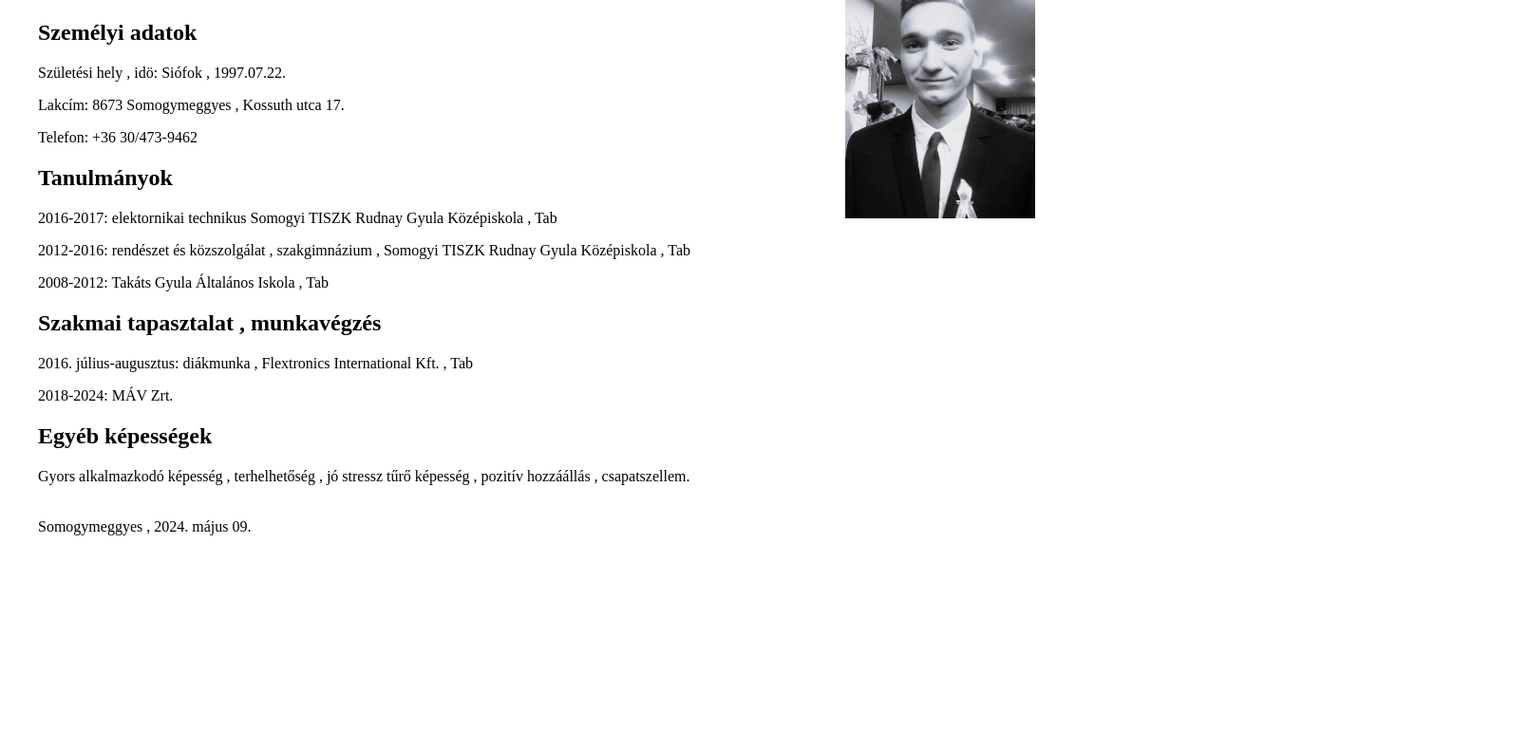
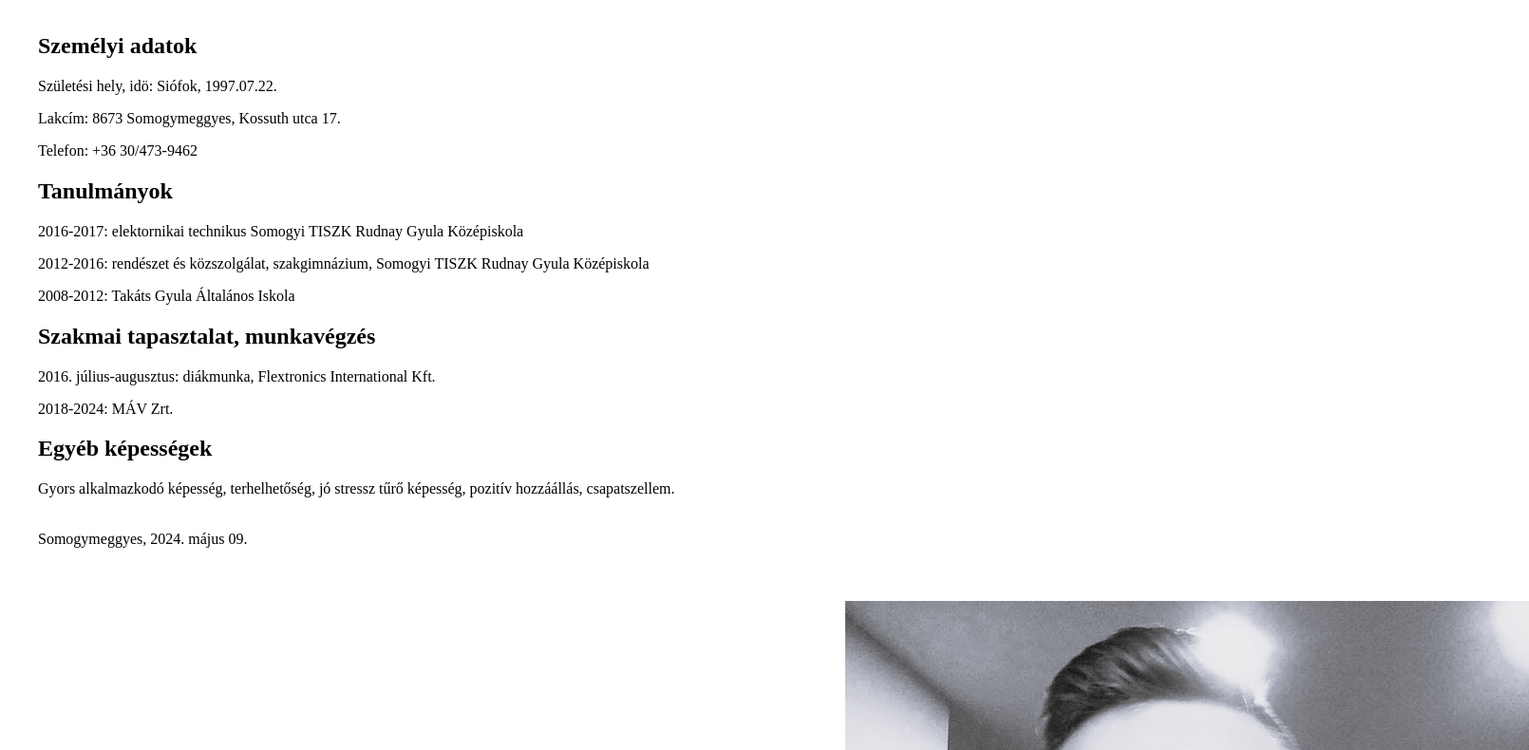
Before and after one commit to szabihorvath/oneletrajz, a plain HTML site: page index.html in a window 1280 px wide. Shown: the part 87-877 px from the top of the page at 95% size, 1610 px wide, since content can reach past the window. Before the commit the page ends 800 px from the top, so only its background shows below. Drawn offline with Linux system fonts and the light colour scheme.

Commit message:
Update index.html
new

```diff
--- a/index.html
+++ b/index.html
@@ -7,23 +7,27 @@
     <link rel="stylesheet" href="style.css">
 </head>
 <body>
-    <img src="image/magam.png" alt="" style="width:200px;height:256px;">
+<div class="container">
+    <div class="text-content">
         <h1>Horváth Szabolcs</h1>
         <h2>Személyi adatok</h2>
-    <p>Születési hely , idö: Siófok , 1997.07.22.</p>
-    <p>Lakcím: 8673 Somogymeggyes , Kossuth utca 17.</p>
+        <p>Születési hely, idö: Siófok, 1997.07.22.</p>
+        <p>Lakcím: 8673 Somogymeggyes, Kossuth utca 17.</p>
         <p>Telefon: +36 30/473-9462</p>
         <h2>Tanulmányok</h2>
-    <p>2016-2017: elektornikai technikus Somogyi TISZK Rudnay Gyula Középiskola , Tab</p>
-    <p>2012-2016: rendészet és közszolgálat , szakgimnázium , Somogyi TISZK Rudnay Gyula Középiskola , Tab</p>
-    <p>2008-2012: Takáts Gyula Általános Iskola , Tab</p>
-    <h2>Szakmai tapasztalat , munkavégzés</h2>
-    <p>2016. július-augusztus: diákmunka , Flextronics International Kft. , Tab</p>
+        <p>2016-2017: elektornikai technikus Somogyi TISZK Rudnay Gyula Középiskola</p>
+        <p>2012-2016: rendészet és közszolgálat, szakgimnázium, Somogyi TISZK Rudnay Gyula Középiskola</p>
+        <p>2008-2012: Takáts Gyula Általános Iskola</p>
+        <h2>Szakmai tapasztalat, munkavégzés</h2>
+        <p>2016. július-augusztus: diákmunka, Flextronics International Kft.</p>
         <p>2018-2024: MÁV Zrt.</p>
         <h2>Egyéb képességek</h2>
-    <p>Gyors alkalmazkodó képesség , terhelhetőség , jó stressz tűrő képesség , pozitív hozzáállás , csapatszellem.</p>
+        <p>Gyors alkalmazkodó képesség, terhelhetőség, jó stressz tűrő képesség, pozitív hozzáállás, csapatszellem.</p>
         <div>
-    <p>Somogymeggyes , 2024. május 09.</p>
+            <p>Somogymeggyes, 2024. május 09.</p>
+        </div>
+    </div>
+    <img src="image/magam.png" alt="Profile Picture">
 </div>
 </body>
 </html>
```
Lines whose indentation alone changed are shown as unchanged.
